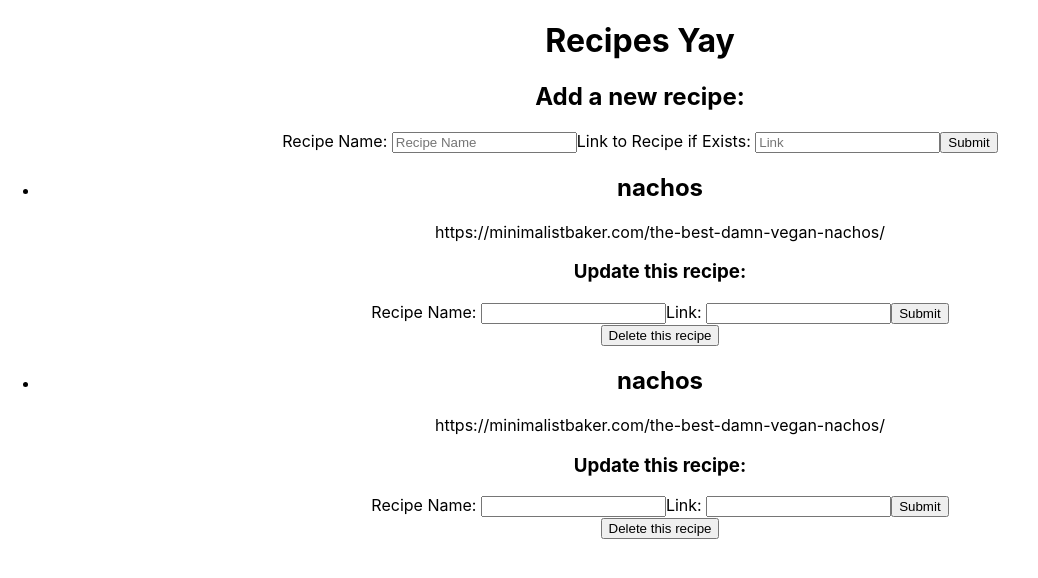
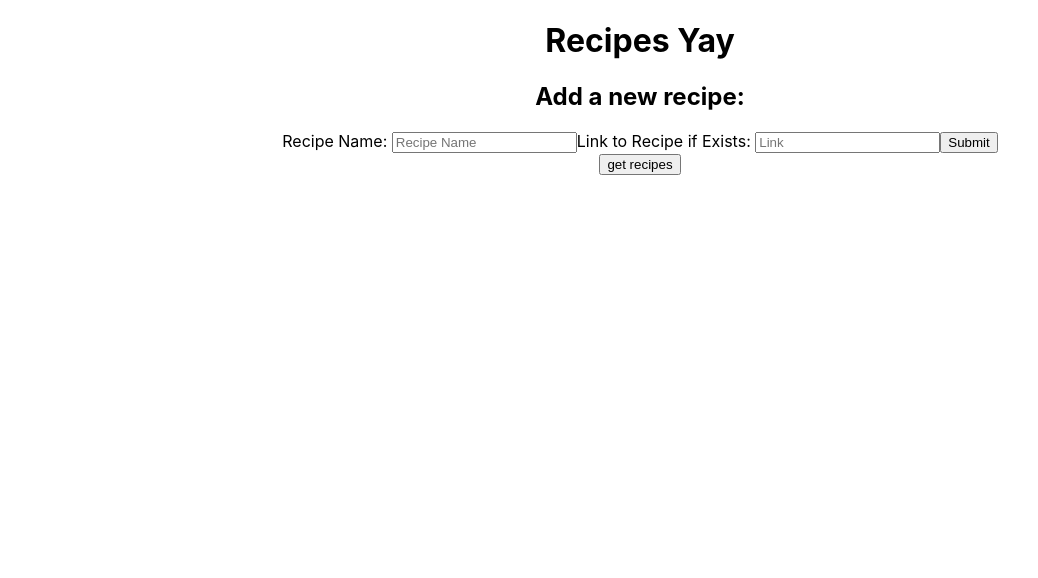
Before and after one commit to ashlynl00/Front-End-Veganlicious, a React (Create React App) app in the folder veganlicious/: page / in a window 1280 px wide. Shown: the top 578 px of the page, without its empty margins (0-1038 px from the left). Built offline with nearby package versions, Linux system fonts and the light colour scheme.

Commit message:
got delete fetch to work and delete on front-end

```diff
--- a/veganlicious/src/App.js
+++ b/veganlicious/src/App.js
@@ -5,7 +5,7 @@ import RecipesContainer from './RecipesContainer/RecipesContainer';
 import NewRecipeComponent from './RecipesContainer/NewRecipeComponent';
 
 function App() {
-  const [recipes, setRecipes] = useState([{name: 'nachos', link: 'https://minimalistbaker.com/the-best-damn-vegan-nachos/'}, {name: 'nachos', link: 'https://minimalistbaker.com/the-best-damn-vegan-nachos/'}]);
+  const [recipes, setRecipes] = useState([]);
   return (
     <div className="App">
       <h1>Recipes Yay</h1>
--- a/veganlicious/src/RecipesContainer/NewRecipeComponent.jsx
+++ b/veganlicious/src/RecipesContainer/NewRecipeComponent.jsx
@@ -12,13 +12,23 @@ const NewRecipeComponent = (props) => {
         })
         console.log(newRecipe);
     }
-    const submitNewRecipe = (e) => {
+    const submitNewRecipe = async (e) => {
         e.preventDefault();
         if (newRecipe.name.length > 2) {
             console.log('yes it is greater than 2 letters');
+            const apiResponse = await fetch('https://veganlicious.herokuapp.com/api/recipes', {
+               method: "POST",
+               body: JSON.stringify(newRecipe),
+               headers: {
+                   'Content-Type': "application/json"
+               }
+            })
+            const parsedResponse = await apiResponse.json();
+            console.log(parsedResponse);
+
             props.setRecipes([
                 ...props.recipes,
-                newRecipe
+                parsedResponse
             ])
             console.log(props.recipes);
         } else {
--- a/veganlicious/src/RecipesContainer/RecipesContainer.jsx
+++ b/veganlicious/src/RecipesContainer/RecipesContainer.jsx
@@ -1,17 +1,36 @@
-import { useState } from "react"
+import { useEffect, useState } from "react"
 import SingleRecipeComponent from "./SingleRecipeComponent/SingleRecipeComponent";
 
 const RecipesContainer = (props) => {
+    const [showing, setShowing] = useState(false);
+    const toggleShowing = () => {
+        setShowing(!showing);
+    };
     // get the recipes so we can show them below through map
     // start with fake data
+    const getRecipes = async () => {
+        const getRecipesApiResponse = await fetch ('https://veganlicious.herokuapp.com/api/recipes');
+        const parsedResponse = await getRecipesApiResponse.json();
+        console.log(parsedResponse);
+        console.log(parsedResponse[0].name);
+        props.setRecipes(parsedResponse)
+        toggleShowing();
+    }
+    //useEffect(getRecipes, []);
     return (
+        <>
+            { showing ?
                 <ul>
                     {props.recipes.map((recipe)=>{
                         return (
-                    <li><SingleRecipeComponent recipe={recipe} recipes={props.recipes} setRecipes={props.setRecipes}></SingleRecipeComponent></li>
+                            <li key={recipe.id}><SingleRecipeComponent recipe={recipe} recipes={props.recipes} setRecipes={props.setRecipes}></SingleRecipeComponent></li>
                         )
                     })}
                 </ul>
+                :
+                <button onClick={getRecipes}>get recipes</button>
+            }
+        </>
     )
 }
 
--- a/veganlicious/src/RecipesContainer/SingleRecipeComponent/DeleteRecipeComponent.jsx
+++ b/veganlicious/src/RecipesContainer/SingleRecipeComponent/DeleteRecipeComponent.jsx
@@ -1,7 +1,27 @@
-const DeleteRecipeComponent = () => {
+const DeleteRecipeComponent = (props) => {
+    const deleteRecipe = async (idToDelete) => {
+        try {
+            const deleteResponse = await fetch(`https://veganlicious.herokuapp.com/api/recipes/${idToDelete}`, {
+            method: "DELETE"
+            });
+            if (deleteResponse.status == 204) {
+                let newList = [];
+                for (let i=0; i<props.recipes.length; i++) {
+                    if (props.recipes[i].id !== props.recipe.id) {
+                        newList.push(props.recipes[i]);
+                    }
+                }
+                props.setRecipes(newList);
+            } else {
+                console.log(deleteResponse.status);
+            }
+        } catch (err) {
+            console.log(err);
+        }
+    }
     return (
         <>
-            <button>Delete this recipe</button>
+            <button onClick={()=>{deleteRecipe(props.recipe.id)}}>Delete this recipe</button>
         </>
     )
 }
```
Lines whose indentation alone changed are shown as unchanged.
